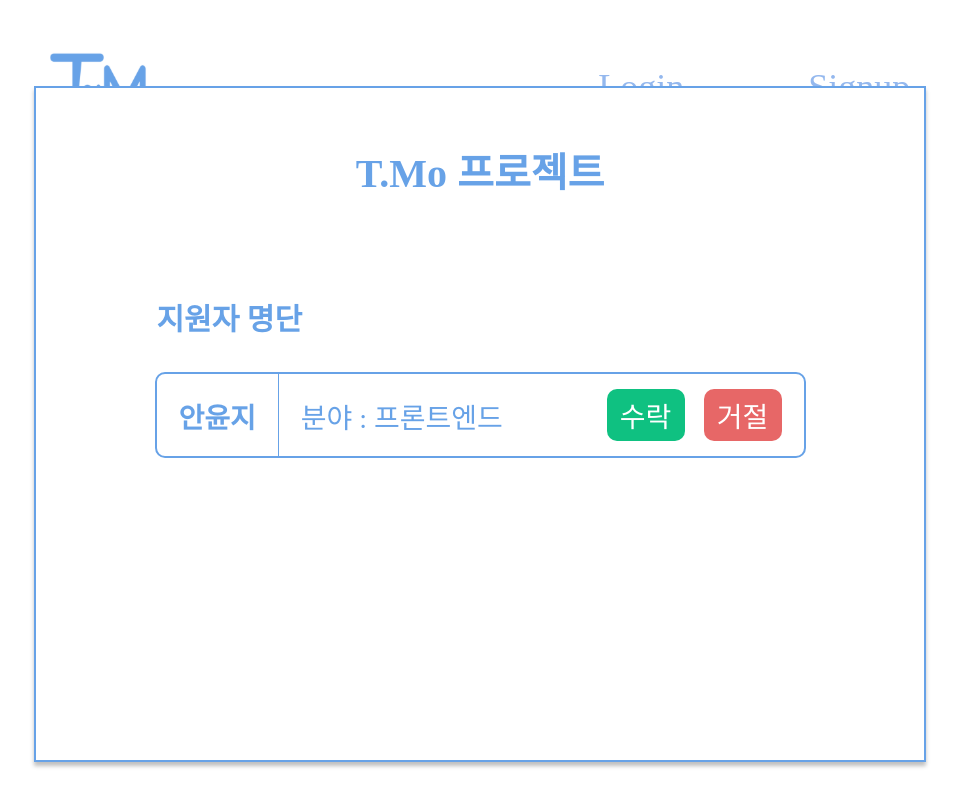
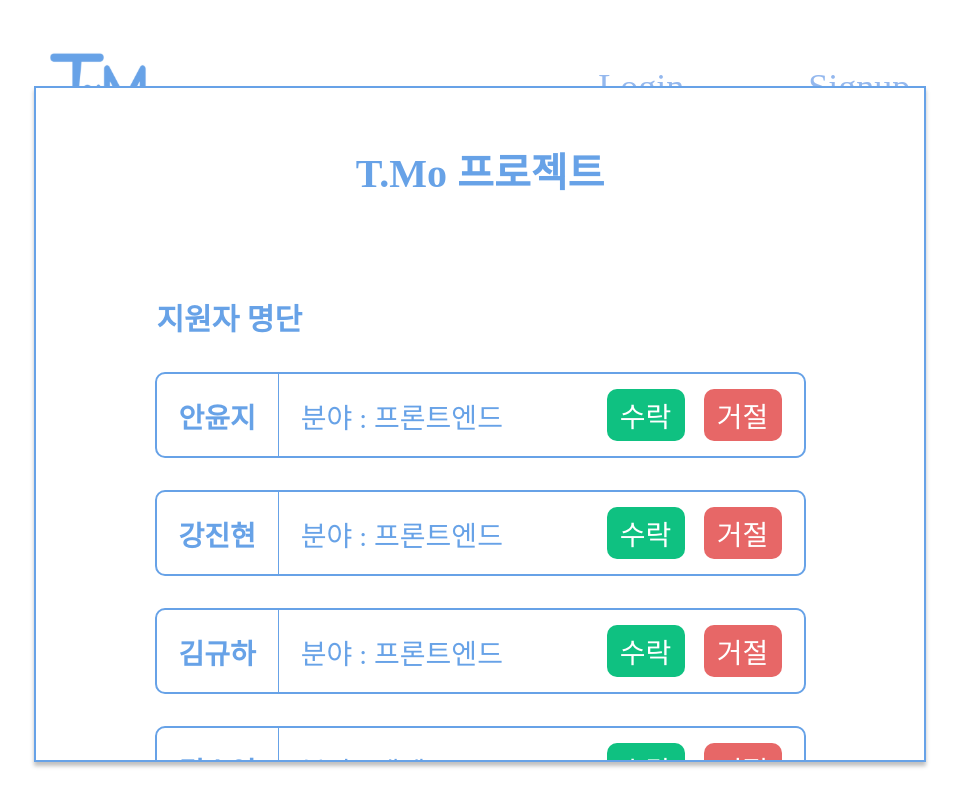
Before and after one commit to Team-Mojeep/T.Mo, a React (Create React App) app: page /applicationlist in a window 1280 px wide. Shown: the whole page, without its empty margins (160-1119 px from the left). Built offline with nearby package versions, Linux system fonts and the light colour scheme.

Commit message:
📝 :: 지원 목록 UI 수정

```diff
--- a/src/App.tsx
+++ b/src/App.tsx
@@ -17,8 +17,8 @@ function App(): JSX.Element {
         <Route element={<Header />}>
           {/* 헤더가 들어가야 하는 페이지들은 여기에 넣어주세요 :) */}
           <Route path="/applicationlist" element={<ApplicationListPage />} />
-          <Route path="/Login" element={<LoginPage />} />
-          <Route path="/Signup" element={<SignupPage />} />
+          <Route path="/login" element={<LoginPage />} />
+          <Route path="/signup" element={<SignupPage />} />
           <Route path="/main" element={<MainPage />} />
         </Route>
       </Routes>
--- a/src/components/ApplicationList/index.tsx
+++ b/src/components/ApplicationList/index.tsx
@@ -1,4 +1,5 @@
 import * as S from "./styles";
+import { ApplicationType } from "../../interface";
 
 function ApplicationList(): JSX.Element {
   return (
@@ -6,17 +7,36 @@ function ApplicationList(): JSX.Element {
       <S.ProjectName>T.Mo 프로젝트</S.ProjectName>
       <S.ApplicationList>
         <S.Title>지원자 명단</S.Title>
-        <S.Application>
-          <S.Name>안윤지</S.Name>
-          <S.Major>분야 : 프론트엔드</S.Major>
+        <Application />
+      </S.ApplicationList>
+    </S.Container>
+  );
+}
+
+function Application() {
+  const ApplicationInfo: ApplicationType[] = [
+    { name: "안윤지", major: "프론트엔드" },
+    { name: "강진현", major: "프론트엔드" },
+    { name: "김규하", major: "프론트엔드" },
+    { name: "김소연", major: "백엔드" },
+    { name: "최성현", major: "백엔드" },
+    { name: "김민채", major: "백엔드" },
+  ];
+
+  return (
+    <>
+      {ApplicationInfo.map((list) => (
+        <S.Box>
+          <S.Name>{list.name}</S.Name>
+          <S.Major>분야 : {list.major}</S.Major>
           <S.Btns>
             <S.JoinBtn>수락</S.JoinBtn>
             <S.NoBtn>거절</S.NoBtn>
           </S.Btns>
-        </S.Application>
-      </S.ApplicationList>
-    </S.Container>
+        </S.Box>
+      ))}
+    </>
   );
-};
+}
 
 export default ApplicationList;
--- a/src/components/ApplicationList/styles.ts
+++ b/src/components/ApplicationList/styles.ts
@@ -4,7 +4,7 @@ import { COLOR, MainColor } from "../../styles";
 export const Container = styled.div`
   width: 888px;
   height: 600px;
-  background: #FFFFFF;
+  background: #ffffff;
   border: 2px solid ${MainColor};
   box-shadow: 0px 4px 4px rgba(0, 0, 0, 0.25);
   position: absolute;
@@ -14,7 +14,7 @@ export const Container = styled.div`
   overflow-y: auto;
   overflow-x: hidden;
   padding-bottom: 72px;
-  ::-webkit-scrollbar{
+  ::-webkit-scrollbar {
     width: 9px;
   }
   ::-webkit-scrollbar-thumb {
@@ -46,10 +46,10 @@ export const Title = styled.div`
   font-weight: 700;
   width: 647px;
 `;
-export const Application = styled.div`
+export const Box = styled.div`
   width: 647px;
   height: 82px;
-  background: #FFFFFF;
+  background: #ffffff;
   border: 2px solid ${MainColor};
   border-radius: 10px;
   display: flex;
```
Also changed, not shown: src/interface/index.ts (+6 -1 lines).
